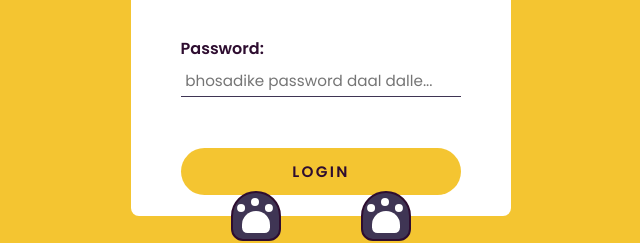
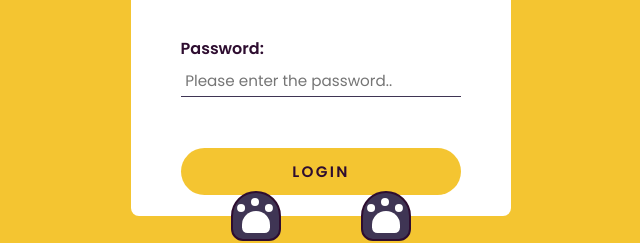
Before and after one commit to Krishna-glitch-code/Panda-Login-Form, a plain HTML site: page Panda Login Form/index.html in a window 1280 px wide. Shown: the part 384-627 px from the top of the page, 319-959 px from the left. Drawn offline with Linux system fonts and the light colour scheme.

Commit message:
Update Panda Login Form/index.html

```diff
--- a/Panda Login Form/index.html
+++ b/Panda Login Form/index.html
@@ -17,7 +17,7 @@
         <label for="username">Username:</label>
         <input type="text" id="username" placeholder="Username here..." /><br>
         <label for="password">Password:</label>
-        <input type="password" id="password" placeholder="bhosadike password daal dalle..." /><br>
+        <input type="password" id="password" placeholder="Please enter the password.." /><br>
         <button>Login</button>
       </form>
       <div class="ear-l"></div>
```
